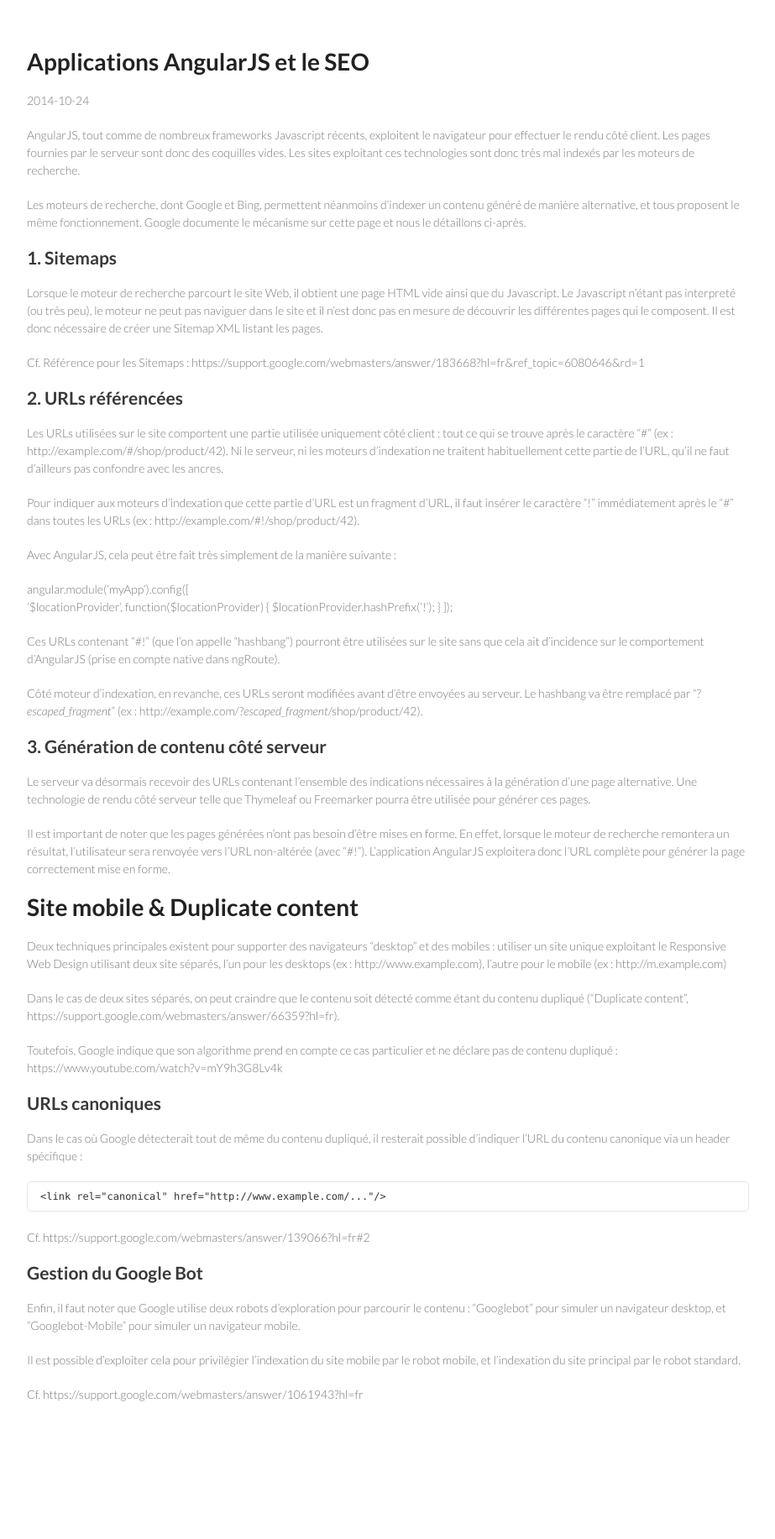
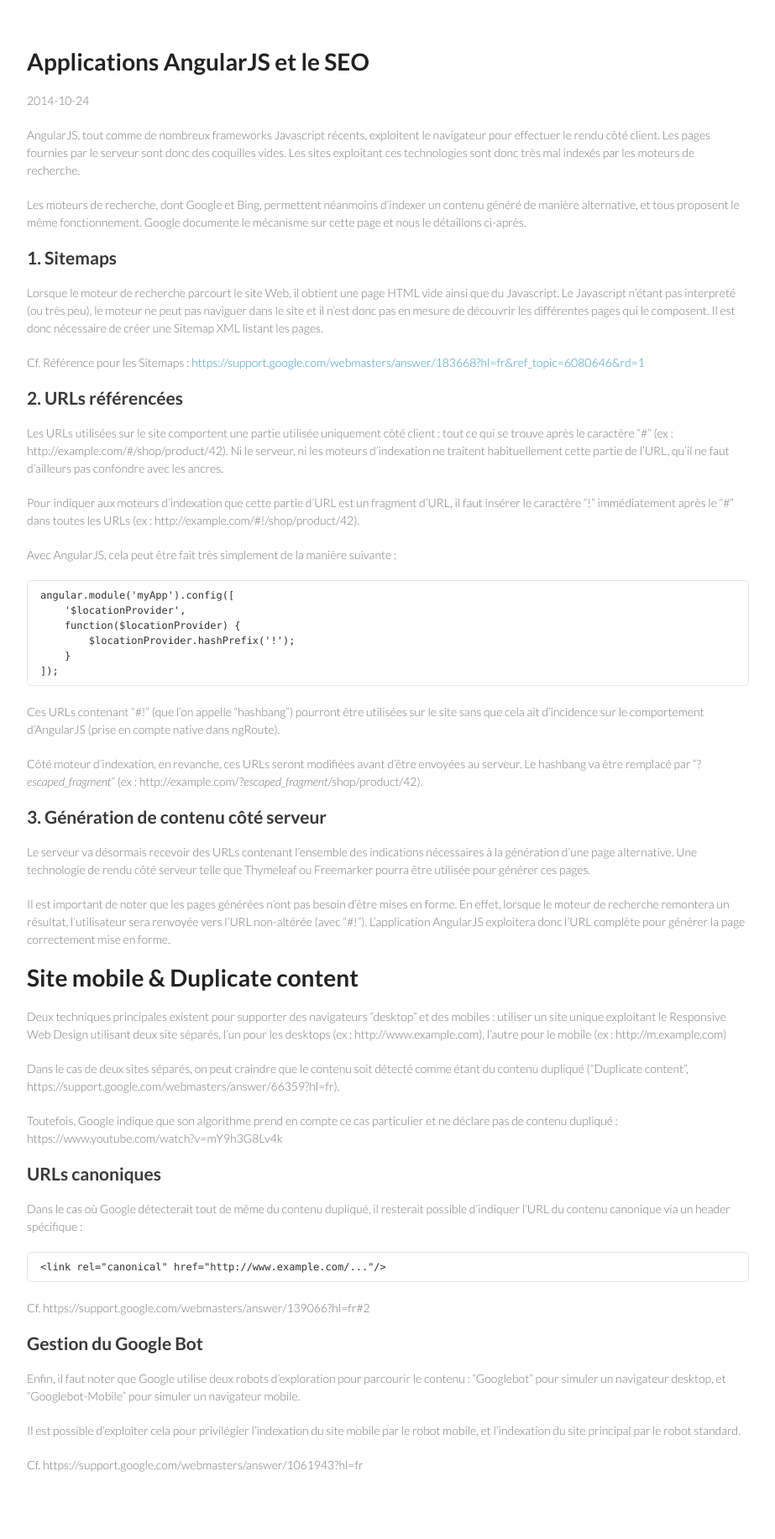
Before and after one commit to aseigneurin/aseigneurin.github.io, a Jekyll site: the page built from _posts/2014-10-24-angularjs-et-seo.md, in a window 1280 px wide. Shown: the whole page at 84% size, without its empty margins (178-1101 px from the left). Built offline with Jekyll 4.4.1, drawn with Linux system fonts in a browser that asks for light colours; before the commit the page ends 1749 px from its top, so only the background shows below that.

Commit message:
- cosmetic

```diff
--- a/_posts/2014-10-24-angularjs-et-seo.md
+++ b/_posts/2014-10-24-angularjs-et-seo.md
@@ -13,7 +13,7 @@ Les moteurs de recherche, dont Google et Bing, permettent néanmoins d’indexer
 
 Lorsque le moteur de recherche parcourt le site Web, il obtient une page HTML vide ainsi que du Javascript. Le Javascript n’étant pas interpreté (ou très peu), le moteur ne peut pas naviguer dans le site et il n’est donc pas en mesure de découvrir les différentes pages qui le composent. Il est donc nécessaire de créer une Sitemap XML listant les pages.
 
-Cf. Référence pour les Sitemaps : https://support.google.com/webmasters/answer/183668?hl=fr&ref_topic=6080646&rd=1
+Cf. Référence pour les Sitemaps : <https://support.google.com/webmasters/answer/183668?hl=fr&ref_topic=6080646&rd=1>
 
 ## 2. URLs référencées
 
@@ -23,12 +23,12 @@ Pour indiquer aux moteurs d’indexation que cette partie d’URL est un fragmen
 
 Avec AngularJS, cela peut être fait très simplement de la manière suivante :
 
-angular.module('myApp').config([
-    '$locationProvider',
-    function($locationProvider) {
-        $locationProvider.hashPrefix('!');
-    }
-]);
+    angular.module('myApp').config([
+        '$locationProvider',
+        function($locationProvider) {
+            $locationProvider.hashPrefix('!');
+        }
+    ]);
 
 Ces URLs contenant “#!” (que l’on appelle “hashbang”) pourront être utilisées sur le site sans que cela ait d’incidence sur le comportement d’AngularJS (prise en compte native dans ngRoute).
 
```
